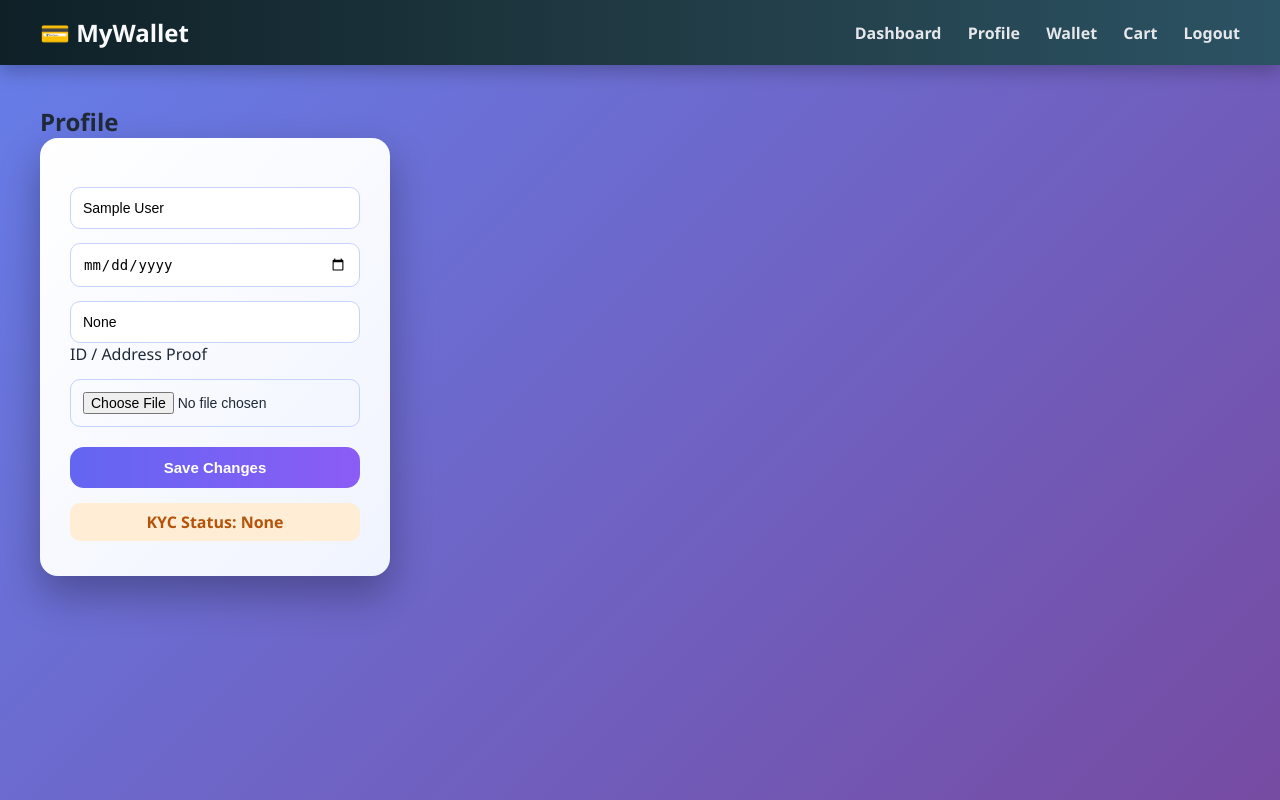
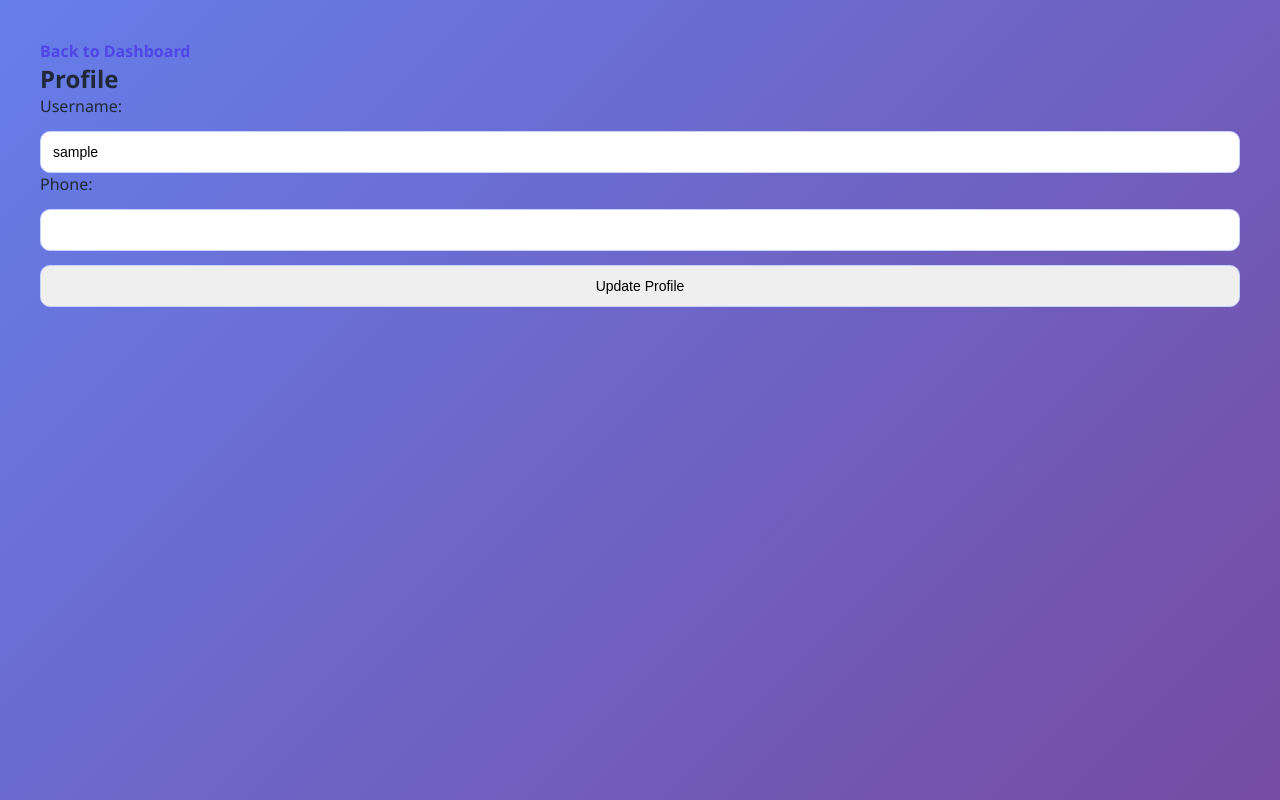
Before and after one commit to kvarshini176-jpg/my-first-project, a Flask app: page /profile in a window 1280 px wide. Run offline with Flask 3, Linux system fonts and the light colour scheme; the visitor is signed in with stand-in values (Sample User, id 1); data comes from the database, SQL or seed files in the repository.

Commit message:
Refactor profile.html to include full HTML structure
Added HTML structure and user profile form elements.

```diff
--- a/templates/profile.html
+++ b/templates/profile.html
@@ -1,18 +1,27 @@
-{% extends "base.html" %}
-{% block content %}
-
-<h2>Profile</h2>
-
-<div class="card">
-<form method="post">
-    <input name="name" value="{{user['name']}}" placeholder="Full Name">
-    <input type="date" name="dob" value="{{user['dob']}}">
-    <input name="address" value="{{user['address']}}" placeholder="Address">
-    <label>ID / Address Proof</label>
-    <input type="file">
-    <button>Save Changes</button>
-</form>
-<p class="kyc">KYC Status: {{user['kyc']}}</p>
+<!DOCTYPE html>
+<html>
+<head>
+    <title>Profile</title>
+    <link rel="stylesheet" href="{{ url_for('static', filename='style.css') }}">
+</head>
+<body>
+<div class="container">
+    <a class="back-button" href="{{ url_for('dashboard') }}">Back to Dashboard</a>
+    <h2>Profile</h2>
+    {% with messages = get_flashed_messages() %}
+      {% if messages %}
+        {% for message in messages %}
+          <div class="flash flash-success">{{ message }}</div>
+        {% endfor %}
+      {% endif %}
+    {% endwith %}
+    <form method="POST">
+        <label>Username:</label>
+        <input type="text" name="username" value="{{ user.username }}">
+        <label>Phone:</label>
+        <input type="text" name="phone" value="{{ user.phone }}">
+        <input type="submit" value="Update Profile">
+    </form>
 </div>
-
-{% endblock %}
+</body>
+</html>
```
